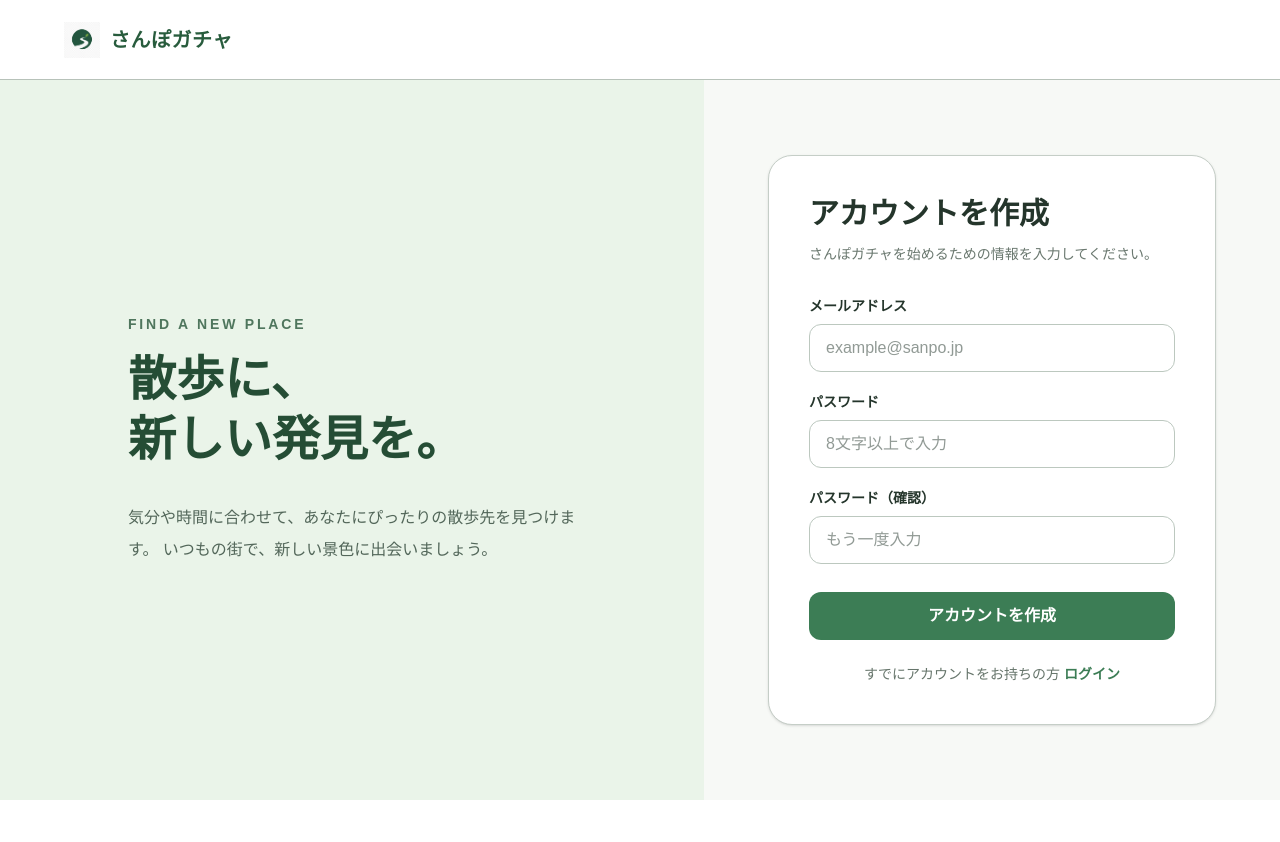
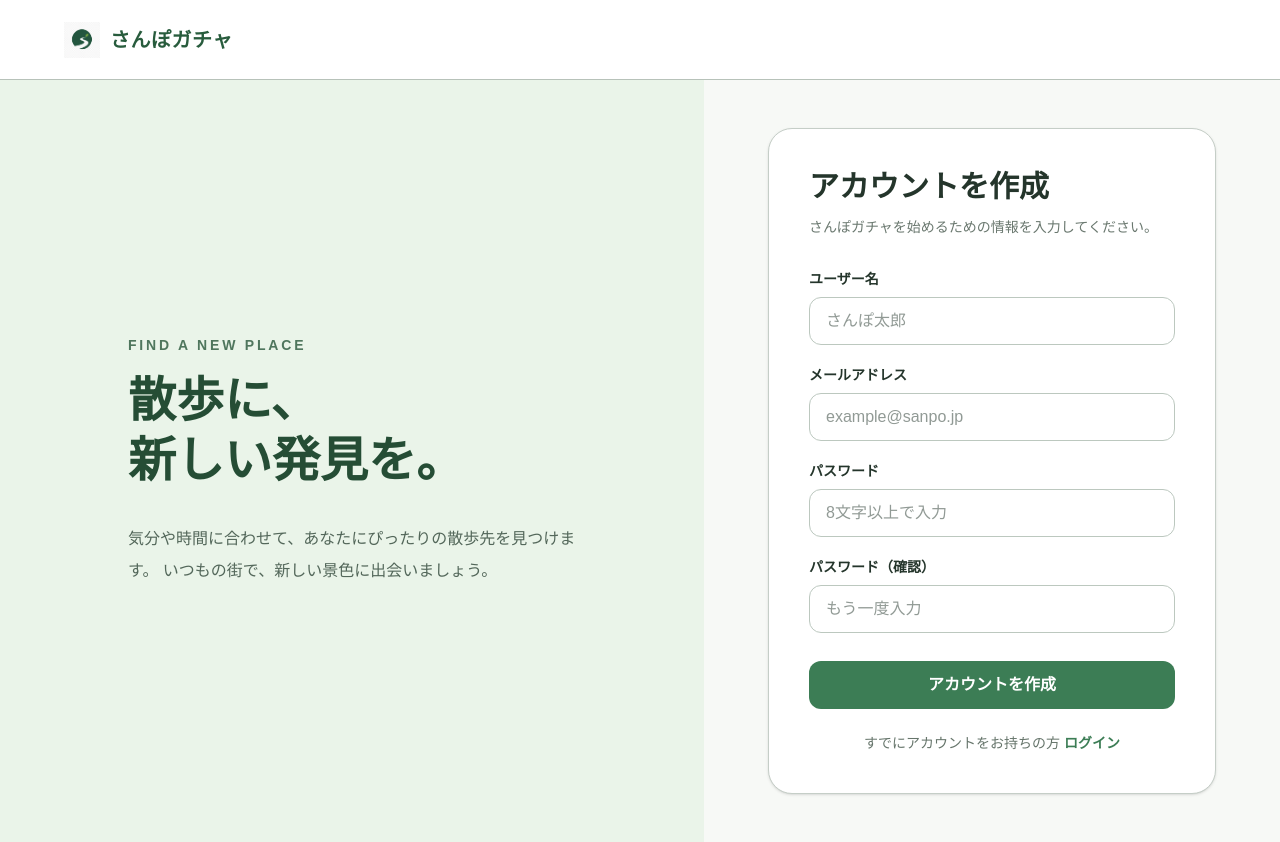
Before and after one commit to study-basic-hackathon/sanpo-gacha, a Next.js app: page /register in a window 1280 px wide. Before the commit the page ends 800 px from the top, so only its background shows below. Built offline with nearby package versions, Linux system fonts and the light colour scheme; no server answers; what openapi-fetch would draw is missing.

Commit message:
registerのエンドポイントにおいて、ユーザネームを登録できるように修正

```diff
--- a/src/app/(auth)/register/page.tsx
+++ b/src/app/(auth)/register/page.tsx
@@ -11,6 +11,7 @@ export default function RegisterPage() {
   const router = useRouter();
 
   const [email, setEmail] = useState("");
+  const [username, setUsername] = useState("");
   const [password, setPassword] = useState("");
   const [passwordConfirmation, setPasswordConfirmation] = useState("");
   const [registerError, setRegisterError] = useState("");
@@ -21,7 +22,7 @@ export default function RegisterPage() {
     setRegisterError("");
     setIsLoading(true);
 
-    if (!email.trim() || !password.trim() || !passwordConfirmation.trim()) {
+    if (!email.trim() || !username.trim() || !password.trim() || !passwordConfirmation.trim()) {
       setRegisterError("すべての項目を入力してください。");
       setIsLoading(false);
       return;
@@ -40,7 +41,7 @@ export default function RegisterPage() {
     }
 
     try {
-      const result = await registerUser(email, password);
+      const result = await registerUser(email, username, password);
 
       if (!result.success) {
         setRegisterError("新規登録に失敗しました。");
@@ -117,6 +118,23 @@ export default function RegisterPage() {
 
             <form onSubmit={handleRegister} className="mt-8">
               <div className="space-y-5">
+                <label className="block">
+                  <span className="mb-2 block text-sm font-semibold">
+                    ユーザー名
+                  </span>
+
+                  <input
+                    type="text"
+                    value={username}
+                    onChange={(event) => setUsername(event.target.value)}
+                    placeholder="さんぽ太郎"
+                    autoComplete="username"
+                    required
+                    className="h-12 w-full rounded-xl border border-[#bcc8bf] px-4 outline-none transition focus:border-[#3c7d55] focus:ring-4 focus:ring-[#3c7d55]/10"
+                    disabled={isLoading}
+                  />
+                </label>
+
                 <label className="block">
                   <span className="mb-2 block text-sm font-semibold">
                     メールアドレス
--- a/src/app/api/auth/register/route.ts
+++ b/src/app/api/auth/register/route.ts
@@ -6,6 +6,7 @@ export async function POST(req: Request) {
 
   const result = await register({
     email: body.email ?? "",
+    username: body.username ?? "",
     password: body.password ?? "",
   });
 
--- a/src/backend/usecases/auth/index.ts
+++ b/src/backend/usecases/auth/index.ts
@@ -5,19 +5,26 @@ import { success, fail } from "@/backend/utils/Result";
 
 interface RegisterInput {
   email: string;
+  username: string;
   password: string;
 }
 
 export async function register({
   email,
+  username,
   password,
 }: RegisterInput): Promise<Result<string, string>> {
   try {
     const normalizedEmail = email.trim().toLowerCase();
+    const normalizedUsername = username.trim();
     const rawPassword = password.trim();
 
     if (!normalizedEmail) {
       return fail("メールアドレスは必須です。");
+    }
+
+    if (!normalizedUsername) {
+      return fail("ユーザー名は必須です。");
     }
 
     if (!rawPassword) {
@@ -37,6 +44,7 @@ export async function register({
     const result = await prisma.user.create({
       data: {
         email: normalizedEmail,
+        name: normalizedUsername,
         passwordHash,
       },
     });
--- a/src/contracts/api.ts
+++ b/src/contracts/api.ts
@@ -238,6 +238,11 @@ export interface components {
              * @example user@example.com
              */
             email: string;
+            /**
+             * @description ユーザー名
+             * @example さんぽ太郎
+             */
+            username: string;
             /**
              * Format: password
              * @description パスワード（8文字以上）
--- a/src/frontend/api/auth.ts
+++ b/src/frontend/api/auth.ts
@@ -4,11 +4,13 @@ import { success, fail } from "@/frontend/utils/Result";
 
 export async function registerUser(
   email: string,
+  username: string,
   password: string,
 ): Promise<Result<string, unknown>> {
   const { data, error } = await apiClient.POST("/api/auth/register", {
     body: {
       email,
+      username,
       password,
     },
   });
```
Also changed, not shown: 1 other file (tests, documents, lock files or other folders).
